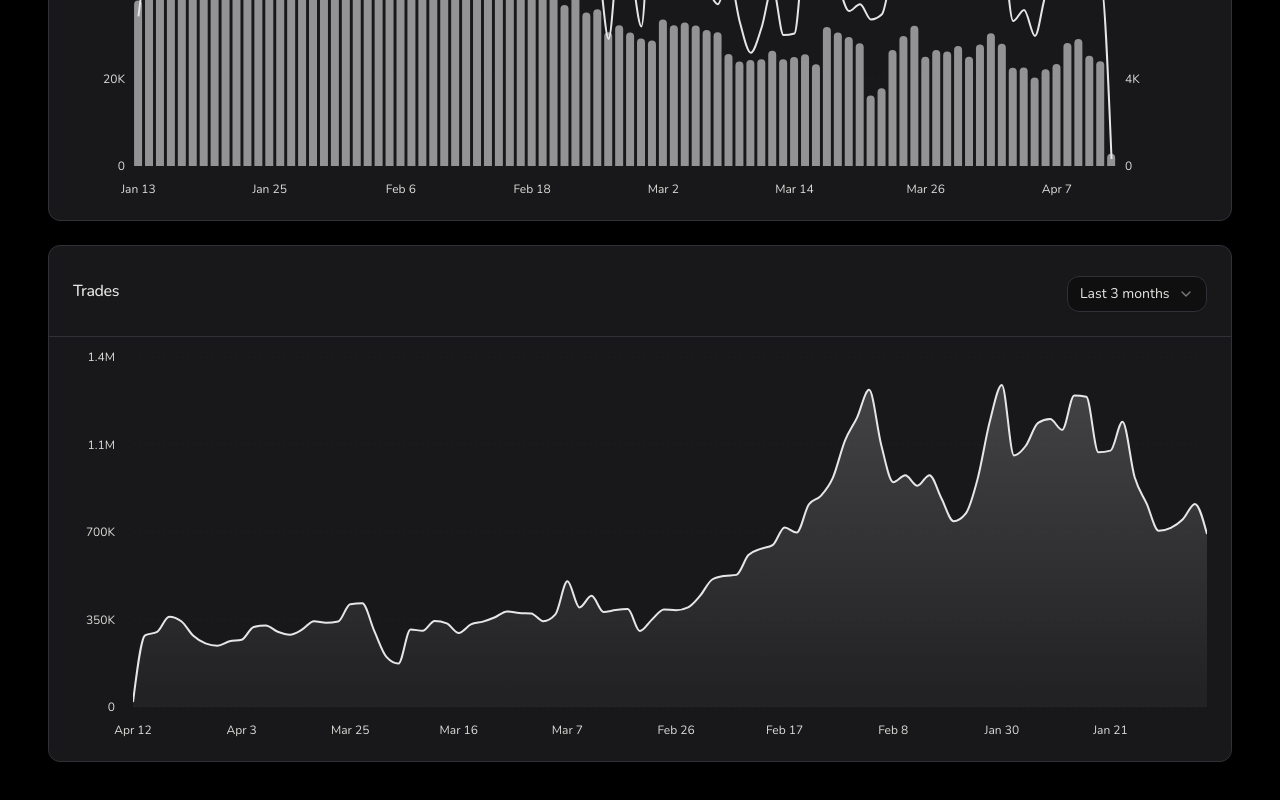
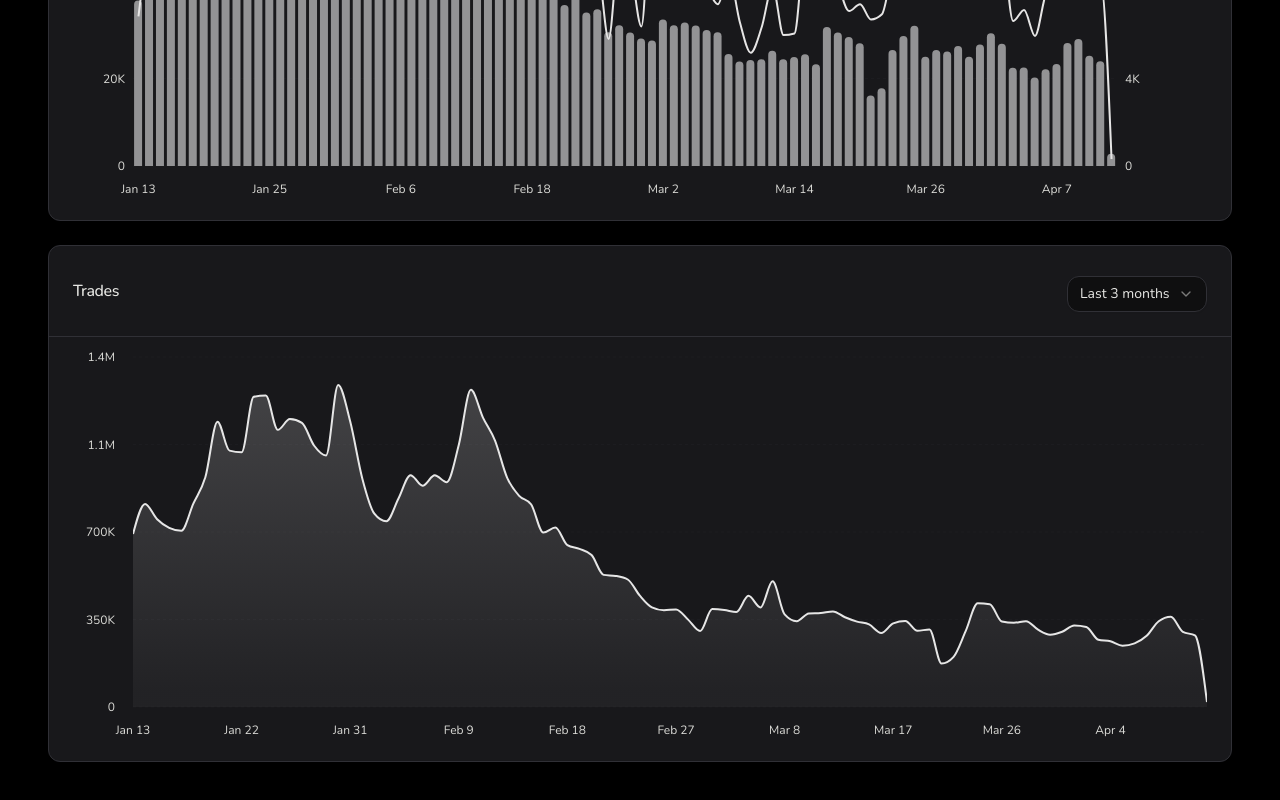
Before and after one commit to shadowbrypto/solana-dashboard, a React (Create React App) app: page / in a window 1280 px wide. Shown: the part 1301-2101 px from the top of the page. Built offline with nearby package versions, Linux system fonts and the light colour scheme.

Commit message:
Refactor timeline data filtering and add chronological sorting for single-line charts

```diff
--- a/src/components/TimelineChart.tsx
+++ b/src/components/TimelineChart.tsx
@@ -66,8 +66,10 @@ export function TimelineChart({
   );
 
   const filteredData = useMemo(() => {
-    if (timeframe === "all") return [...data];
+    let processedData = [...data];
 
+    // Apply timeframe filter
+    if (timeframe !== "all") {
       const now = new Date();
       let daysToSubtract: number;
 
@@ -87,12 +89,25 @@ export function TimelineChart({
 
       const cutoffDate = new Date(now.getTime() - (daysToSubtract * 24 * 60 * 60 * 1000));
 
-    return [...data]
-      .filter(item => {
+      processedData = processedData.filter(item => {
         const [day, month, year] = item.formattedDay.split("-");
         const itemDate = new Date(parseInt(year), parseInt(month) - 1, parseInt(day));
         return itemDate >= cutoffDate;
       });
+    }
+
+    // Sort data in chronological order if it's not a multi-line chart
+    if (!isMultiLine) {
+      processedData = processedData.sort((a, b) => {
+        const [dayA, monthA, yearA] = a.formattedDay.split("-");
+        const [dayB, monthB, yearB] = b.formattedDay.split("-");
+        const dateA = new Date(parseInt(yearA), parseInt(monthA) - 1, parseInt(dayA));
+        const dateB = new Date(parseInt(yearB), parseInt(monthB) - 1, parseInt(dayB));
+        return dateA.getTime() - dateB.getTime(); // Changed to ascending order
+      });
+    }
+
+    return processedData;
   }, [data, timeframe]);
   return (
     <Card className="bg-card border-border rounded-xl">
```
Lines whose indentation alone changed are shown as unchanged.
